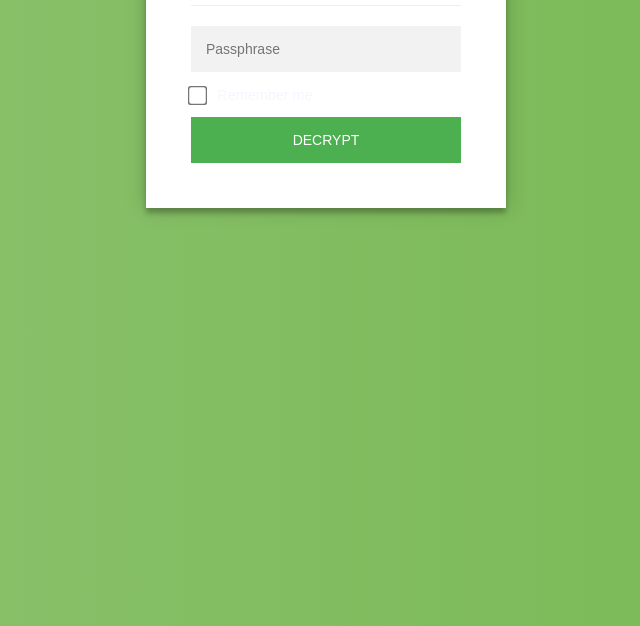
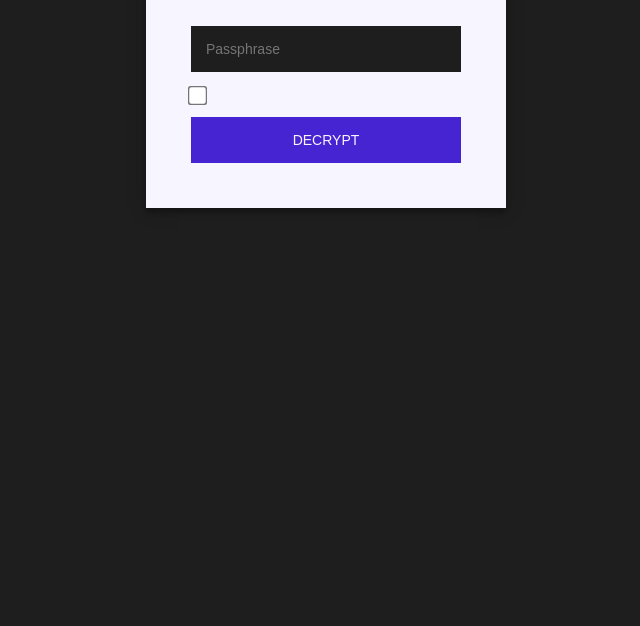
Before and after one commit to pennymolesso/pennymolesso.com, a plain HTML site: page thesis.html in a window 1280 px wide. Shown: the part 174-800 px from the top of the page, without its empty margins (314-954 px from the left). Drawn offline with Linux system fonts and the light colour scheme.

Commit message:
Update styles.css

```diff
--- a/css/styles.css
+++ b/css/styles.css
@@ -2,6 +2,7 @@
 	--primary: #1e1e1e;
 	--secondary: #f7f5ff;
 	--tertiary: #ffe278;
+	--quaternary: #4724d2;
 	--body-font: "Arial";
 	--header-font: "Arial Black";
 }
@@ -117,7 +118,7 @@ img:hover {
 	margin-top: 20px;
 	margin-bottom: 20px;
 	border: 0;
-	border-top: 1px solid #eee;
+	border-top: 1px solid var(--secondary);
 }
 
 .staticrypt-page {
@@ -130,7 +131,7 @@ img:hover {
 .staticrypt-form {
 	position: relative;
 	z-index: 1;
-	background: #FFFFFF;
+	background: var(--secondary);
 	max-width: 360px;
 	margin: 0 auto 100px;
 	padding: 45px;
@@ -140,7 +141,7 @@ img:hover {
 
 .staticrypt-form input[type="password"] {
 	outline: 0;
-	background: #f2f2f2;
+	background: var(--primary);
 	width: 100%;
 	border: 0;
 	margin: 0 0 15px;
@@ -152,17 +153,17 @@ img:hover {
 .staticrypt-form .staticrypt-decrypt-button {
 	text-transform: uppercase;
 	outline: 0;
-	background: #4CAF50;
+	background: var(--quaternary);
 	width: 100%;
 	border: 0;
 	padding: 15px;
-	color: #FFFFFF;
+	color: var(--secondary);
 	font-size: 14px;
 	cursor: pointer;
 }
 
 .staticrypt-form .staticrypt-decrypt-button:hover, .staticrypt-form .staticrypt-decrypt-button:active, .staticrypt-form .staticrypt-decrypt-button:focus {
-	background: #43A047;
+	background: var(--quaternary);
 }
 
 .staticrypt-html {
@@ -176,15 +177,8 @@ img:hover {
 
 .staticrypt-content {
 	height: 100%;
-	margin-bottom: 1em;
-	background: #76b852; /* fallback for old browsers */
-	background: -webkit-linear-gradient(right, #76b852, #8DC26F);
-	background: -moz-linear-gradient(right, #76b852, #8DC26F);
-	background: -o-linear-gradient(right, #76b852, #8DC26F);
-	background: linear-gradient(to left, #76b852, #8DC26F);
-	font-family: "Arial", sans-serif;
-	-webkit-font-smoothing: antialiased;
-	-moz-osx-font-smoothing: grayscale;
+	background-color: var(--primary);
+	font-family: var(--body-font);
 }
 
 .staticrypt-instructions {
```
